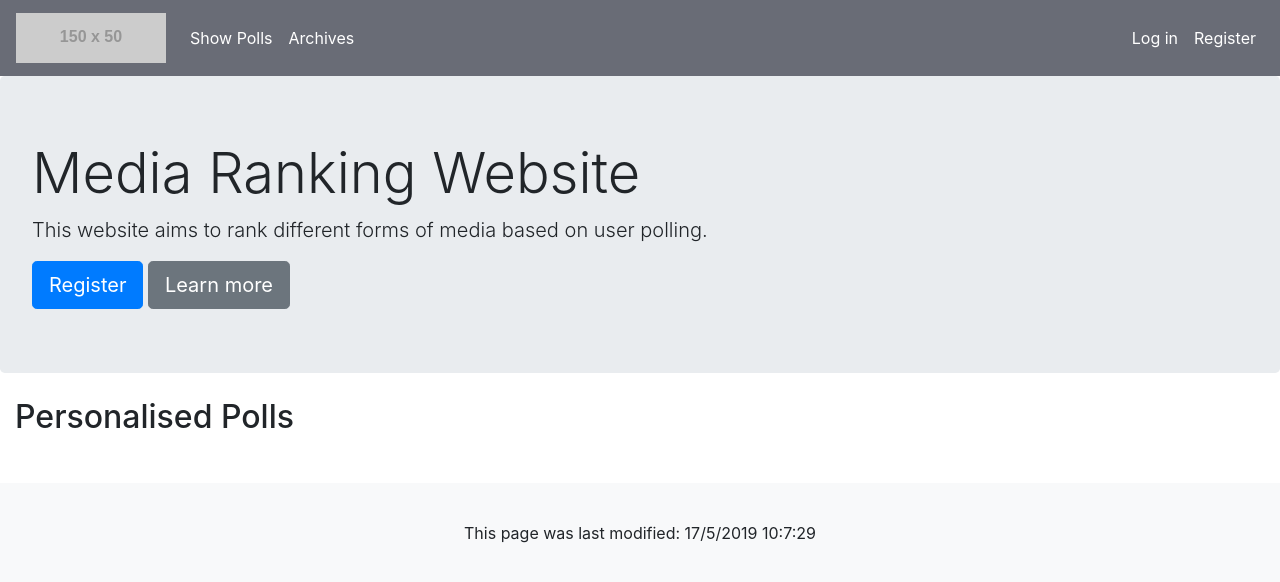
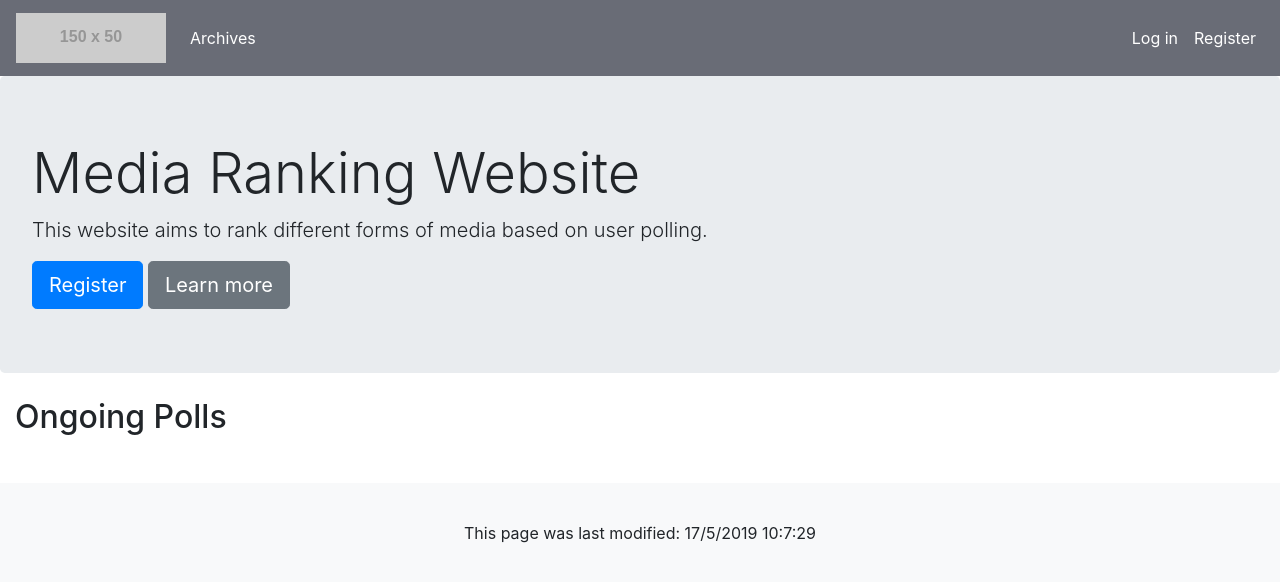
Before and after one commit to conor-smith/3403Project, a Flask app: page / in a window 1280 px wide. Shown: the top 582 px of the page. Run offline with Flask 2, Linux system fonts and the light colour scheme; grey boxes labelled with a size stand in for pictures from a placeholder-image service; data that the repository does not hold is empty; parts of the project's set-up code (start-up, migrations or seed data) failed here and were passed over; some libraries are stand-ins or nearby versions.

Commit message:
Fixed merging issues

```diff
--- a/app/routes.py
+++ b/app/routes.py
@@ -1,7 +1,7 @@
 from flask import render_template, redirect, url_for, flash, request, Markup
 from app import app, db, admin
-from app.forms import LoginForm, RegistrationForm, ChangePasswordForm, ChangeUsernameForm
-from flask_login import current_user, login_user, logout_user, login_required, CreatePollForm, VoteOnPoll
+from app.forms import LoginForm, RegistrationForm, ChangePasswordForm, ChangeUsernameForm, VoteOnPoll
+from flask_login import current_user, login_user, logout_user, login_required
 from app.models import User, Poll, Media
 from flask_admin.contrib.sqla import ModelView
 from flask_admin.form.upload import ImageUploadField
@@ -26,11 +26,9 @@ def poll_page(id):
         for i in range(len(poll.choices)):
             current_user.vote_on_media(poll, poll.choices[i], int(getattr(vform, "vote{}".format(i+1)).data))
         db.session.commit()
-        return redirect(url_for("front"))
+        return redirect(url_for("poll_results", id=id))
     length = len(poll.choices)
     fields = ["vote{}".format(i+1) for i in range(10)]
-    if vform.validate_on_submit():
-        return redirect(url_for("front"))
     return render_template("poll_page.html", title=poll.name, poll=poll, length=length, vform=vform, fields=fields)
 
 @app.route('/poll/results/<id>')
--- a/app/templates/base.html
+++ b/app/templates/base.html
@@ -29,9 +29,6 @@
 
       <!-- Left side navbar elements -->
       <ul class = "navbar-nav mr-auto">
-        <li class = "nav-item">
-          <a class = "nav-link" href="#">Show Polls</a> <!-- TODO make this page -->
-        </li>
         <li class = "nav-item">
           <a class = "nav-link" href="#">Archives</a> <!-- TODO make this page -->
         </li>
--- a/app/templates/front.html
+++ b/app/templates/front.html
@@ -14,7 +14,7 @@
 <!-- MAIN CONTENT -->
 <main class = "container-fluid"> <!-- TODO show random polls if not logged in,
   otherwise show personalised selection-->
-  <h2>Personalised Polls</h2>
+  <h2>Ongoing Polls</h2>
   <div class = "row">
     {% for p in polls %}
     <div class = "col-md-4 mb-3">
```
